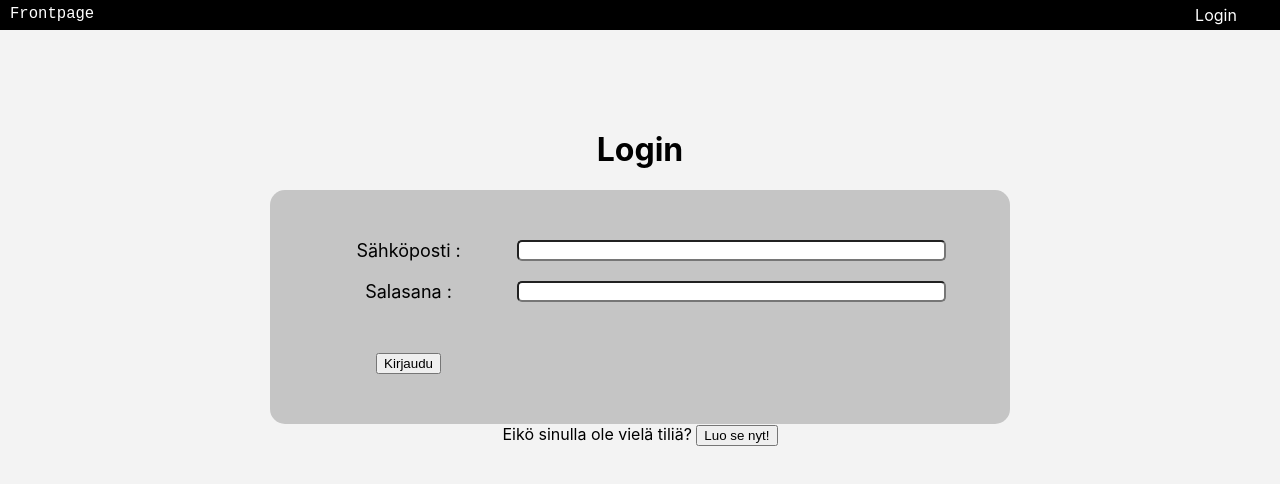
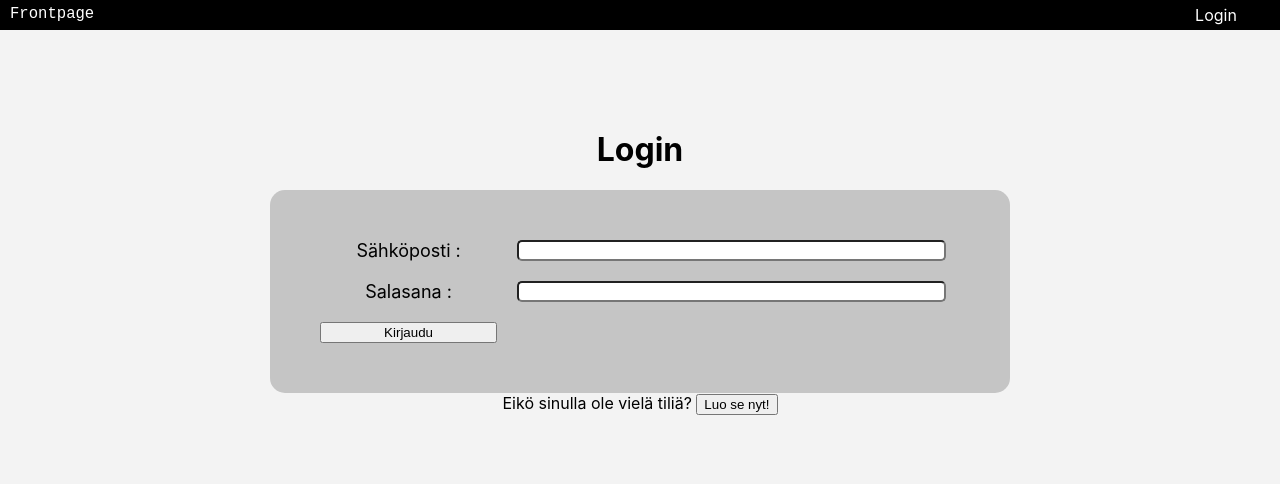
Before and after one commit to theCoffeehound/frontpage, a React (Create React App) app in the folder client/: page /authentication in a window 1280 px wide. Shown: the top 484 px of the page. Built offline with nearby package versions, Linux system fonts and the light colour scheme; a web font is replaced by a local one.

Commit message:
Edistetty kirjautumista ja rekisteröitymistä

```diff
--- a/client/src/components/Login.jsx
+++ b/client/src/components/Login.jsx
@@ -1,28 +1,80 @@
-import React, { useContext } from "react";
-import '../styles/Login.css';
+import React, { useContext, useState } from "react";
+import { Link, useNavigate } from "react-router-dom";
+import axios from "axios";
+
+import "../styles/Login.css";
 
 import { UserContext, UserProvider } from "../contexts/UserContext";
-import { Link } from "react-router-dom";
-
 
 function Login() {
+  const [username, setUsername] = useState("");
+  const [email, setEmail] = useState("");
+  const [salasana, setSalasana] = useState("");
 
+  const nav = useNavigate();
+
+  const { user, setUser} = useContext(UserContext);
+
+  const handleSubmit = async (e) => {
+    e.preventDefault();
+
+    await axios
+      .post("http://localhost:5000/api/user/login", { email, salasana })
+      .then((res) => {
+        //  Backendissä tarkastetaan täsmäävätkö email ja salasana
+        //  Tämän jälkeen asetetaan useContextiin user_id, nimi, sekä loginState
+        if (res.data.message === "Right password") {
+          setUser({
+            con_uid: res.data.user.uid,
+            con_nimi: res.data.user.nimi,
+            con_loginState: true,
+          });
+
+          //  Lopuksi viedään käyttäjä etusivulle
+          nav("/");
+        } else console.log("Kirjautuminen epäonnistui!");
+      })
+      .catch((err) => console.log("Error: ", err));
+  };
+
+  const handleChange = () => {
+    return console.log(`Username:${username}, Email:${email}, Salasana:${salasana}`);
+  };
 
   const { logorreg, setLogorreg } = useContext(UserContext);
+
   return (
     <div className="login">
       <h1>Login</h1>
-            <div className="login-form">
+      <form className="login-form" onSubmit={handleSubmit} onChange={handleChange}>
         <label className="login-form-label">Sähköposti : </label>
-                    <input className="login-form-input" type="text" />
+        <input
+            className="login-form-input"
+            type="text"
+            onChange={(e) => {setEmail(e.target.value)}}
+        />
         <label className="login-form-label">Salasana : </label>
-                    <input className="login-form-input" type="password" name="salasana" id="salasana" />
-                    <div className="nappi-container">
+        <input
+          className="login-form-input"
+          type="password"
+          name="salasana"
+          id="salasana"
+          onChange={(e) => {setSalasana(e.target.value)}}
+        />
         <button type="submit">Kirjaudu</button>
-                    </div>
-            </div>
+      </form>
       <div>
-                <span>Eikö sinulla ole vielä tiliä? <button onClick={() => {setLogorreg(false); console.log(`${logorreg}`)}}>Luo se nyt!</button></span>
+        <span>
+          Eikö sinulla ole vielä tiliä?{" "}
+          <button
+            onClick={() => {
+              setLogorreg(false);
+              console.log(`${logorreg}`);
+            }}
+          >
+            Luo se nyt!
+          </button>
+        </span>
       </div>
     </div>
   );
--- a/client/src/components/Navbar.jsx
+++ b/client/src/components/Navbar.jsx
@@ -13,7 +13,7 @@ function Navbar(){
     return(
         <div className='navigation-bar'>
             <Link className='navigation-bar-title' to="/">Frontpage</Link>
-            { user.loginState ? <Link to="/" >Kirjaudu Ulos!</Link> : <Link className="navigation-bar-login" to="/authentication" onClick={() => {setLogorreg(true); console.log(`${logorreg}`)}}>Login</Link>}
+            { user.con_loginState ? <Link to="/" >Kirjaudu Ulos!</Link> : <Link className="navigation-bar-login" to="/authentication" onClick={() => {setLogorreg(true); console.log(`${logorreg}`)}}>Login</Link>}
         </div>
     );
 };
```
Also changed, not shown: 1 other file (tests, documents, lock files or other folders). Lines whose indentation alone changed are shown as unchanged.
